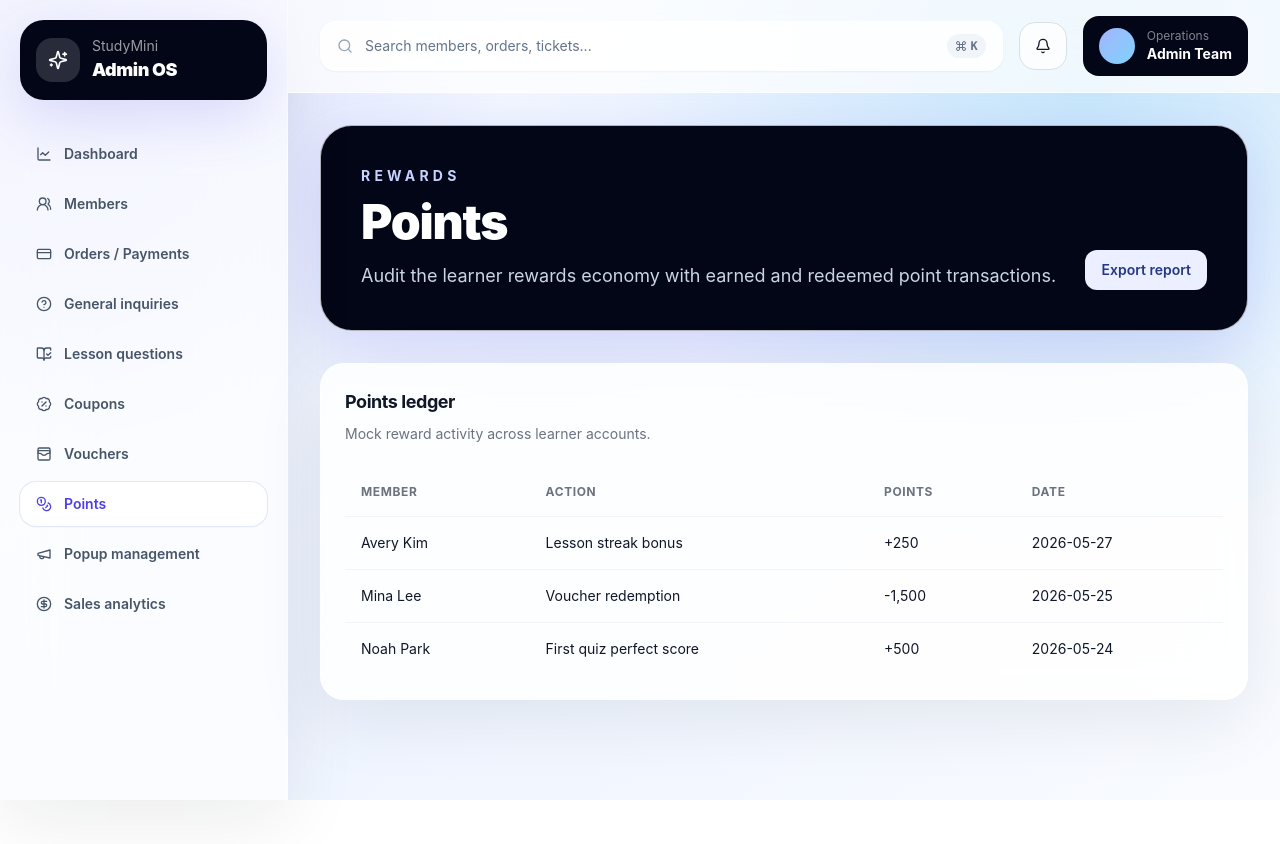
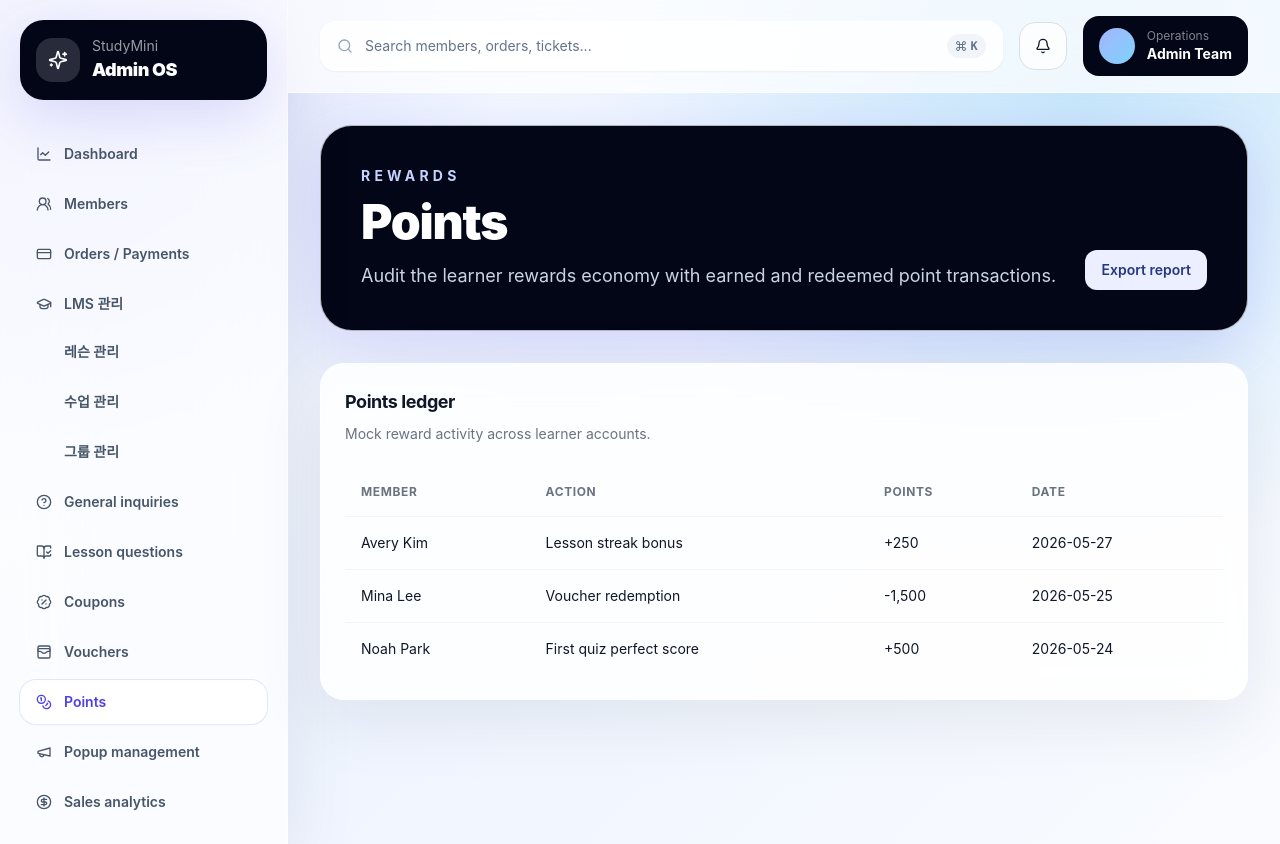
Before and after one commit to koo-2dub/studymini-admin-frontend, a Next.js app: page /points in a window 1280 px wide. Before the commit the page ends 800 px from the top, so only its background shows below. Built offline with nearby package versions, Linux system fonts and the light colour scheme.

Commit message:
Add LMS navigation placeholders

```diff
--- /dev/null
+++ b/app/lms/courses/page.tsx
@@ -0,0 +1,9 @@
+export default function LmsCoursesPage() {
+  return (
+    <section className="rounded-[2rem] border border-white/70 bg-white/80 p-8 shadow-panel md:p-10">
+      <h2 className="text-3xl font-black tracking-tight text-slate-950 md:text-5xl">수업 관리</h2>
+      <p className="mt-8 text-lg font-bold text-primary">준비중</p>
+      <p className="mt-3 text-base leading-7 text-slate-600 md:text-lg">LMS 수업 관리 화면이 이곳에 추가될 예정입니다.</p>
+    </section>
+  );
+}
--- /dev/null
+++ b/app/lms/groups/page.tsx
@@ -0,0 +1,9 @@
+export default function LmsGroupsPage() {
+  return (
+    <section className="rounded-[2rem] border border-white/70 bg-white/80 p-8 shadow-panel md:p-10">
+      <h2 className="text-3xl font-black tracking-tight text-slate-950 md:text-5xl">그룹 관리</h2>
+      <p className="mt-8 text-lg font-bold text-primary">준비중</p>
+      <p className="mt-3 text-base leading-7 text-slate-600 md:text-lg">LMS 그룹 관리 화면이 이곳에 추가될 예정입니다.</p>
+    </section>
+  );
+}
--- /dev/null
+++ b/app/lms/lessons/page.tsx
@@ -0,0 +1,9 @@
+export default function LmsLessonsPage() {
+  return (
+    <section className="rounded-[2rem] border border-white/70 bg-white/80 p-8 shadow-panel md:p-10">
+      <h2 className="text-3xl font-black tracking-tight text-slate-950 md:text-5xl">레슨 관리</h2>
+      <p className="mt-8 text-lg font-bold text-primary">준비중</p>
+      <p className="mt-3 text-base leading-7 text-slate-600 md:text-lg">LMS 레슨 관리 화면이 이곳에 추가될 예정입니다.</p>
+    </section>
+  );
+}
--- a/components/layout/app-shell.tsx
+++ b/components/layout/app-shell.tsx
@@ -27,7 +27,47 @@ export function AppShell({ children }: { children: ReactNode }) {
         <nav className="mt-8 space-y-1.5">
           {navItems.map((item) => {
             const Icon = item.icon;
-            const active = item.href === "/" ? pathname === "/" : pathname.startsWith(item.href);
+            const children = item.children;
+            const active = children
+              ? children.some((child) => pathname.startsWith(child.href))
+              : item.href === "/"
+                ? pathname === "/"
+                : pathname.startsWith(item.href);
+
+            if (children) {
+              return (
+                <div key={item.title}>
+                  <div
+                    className={cn(
+                      "flex items-center gap-3 rounded-2xl px-4 py-3 text-sm font-semibold text-slate-600 transition-all hover:bg-white hover:text-slate-950 hover:shadow-sm",
+                      active && "bg-white text-primary shadow-sm ring-1 ring-indigo-100",
+                    )}
+                  >
+                    <Icon className="h-4 w-4" />
+                    {item.title}
+                  </div>
+                  <div className="mt-1 space-y-1.5 pl-7">
+                    {children.map((child) => {
+                      const childActive = pathname.startsWith(child.href);
+
+                      return (
+                        <Link
+                          key={child.href}
+                          href={child.href}
+                          className={cn(
+                            "flex items-center gap-3 rounded-2xl px-4 py-3 text-sm font-semibold text-slate-600 transition-all hover:bg-white hover:text-slate-950 hover:shadow-sm",
+                            childActive && "bg-white text-primary shadow-sm ring-1 ring-indigo-100",
+                          )}
+                        >
+                          {child.title}
+                        </Link>
+                      );
+                    })}
+                  </div>
+                </div>
+              );
+            }
+
             return (
               <Link
                 key={item.href}
--- a/lib/mock-data.ts
+++ b/lib/mock-data.ts
@@ -5,6 +5,7 @@ import {
   CircleDollarSign,
   Coins,
   CreditCard,
+  GraduationCap,
   HelpCircle,
   LineChart,
   Megaphone,
@@ -12,11 +13,24 @@ import {
   UsersRound,
   WalletCards,
 } from "lucide-react";
+import type { LucideIcon } from "lucide-react";
 
-export const navItems = [
+type NavLinkItem = { title: string; href: string; icon: LucideIcon; children?: never };
+type NavGroupItem = { title: string; icon: LucideIcon; children: { title: string; href: string }[]; href?: never };
+
+export const navItems: (NavLinkItem | NavGroupItem)[] = [
   { title: "Dashboard", href: "/", icon: LineChart },
   { title: "Members", href: "/members", icon: UsersRound },
   { title: "Orders / Payments", href: "/orders", icon: CreditCard },
+  {
+    title: "LMS 관리",
+    icon: GraduationCap,
+    children: [
+      { title: "레슨 관리", href: "/lms/lessons" },
+      { title: "수업 관리", href: "/lms/courses" },
+      { title: "그룹 관리", href: "/lms/groups" },
+    ],
+  },
   { title: "General inquiries", href: "/inquiries", icon: HelpCircle },
   { title: "Lesson questions", href: "/lesson-questions", icon: BookOpenCheck },
   { title: "Coupons", href: "/coupons", icon: BadgePercent },
```
